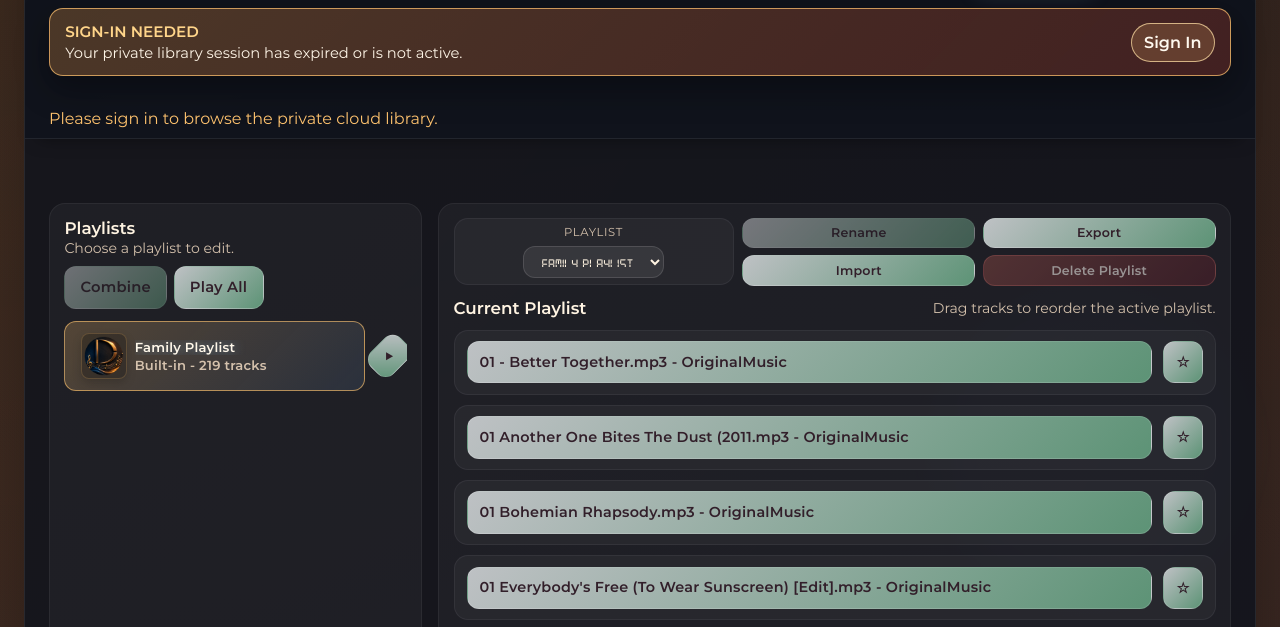
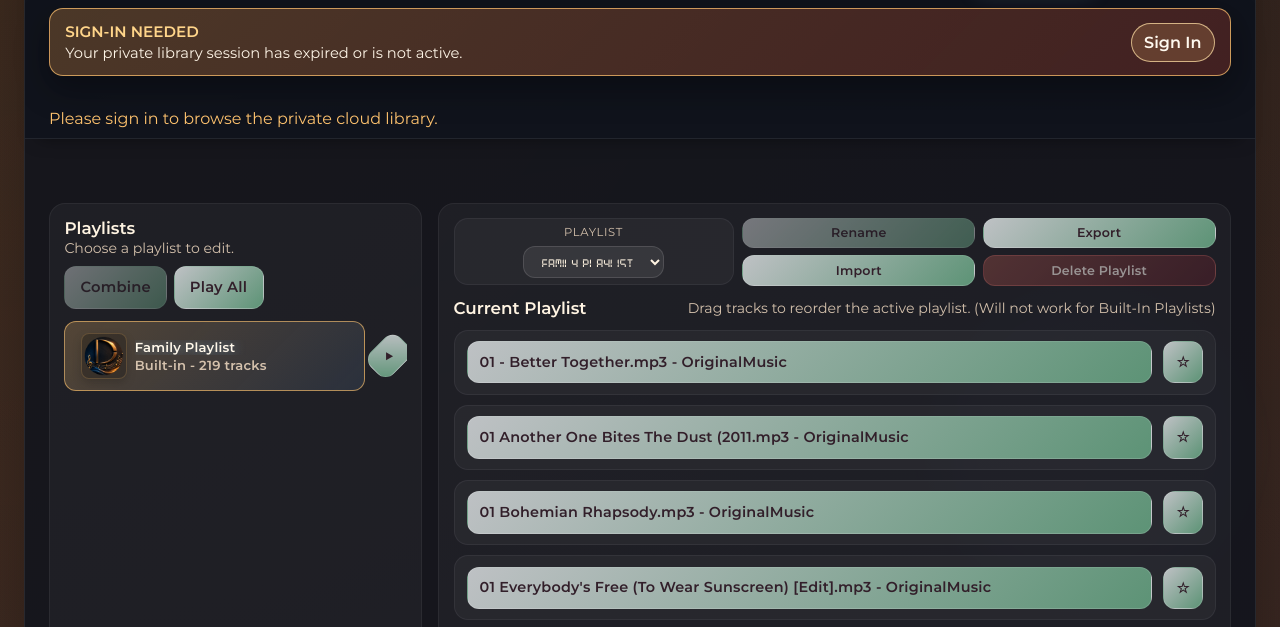
Before and after one commit to Vin-Stream/vin-impala, a plain HTML site: page songlist.html in a window 1280 px wide. Both pictures are taken after a click on the button "Playlists". Shown: the part 171-798 px from the top of the page. Drawn offline with Linux system fonts and the light colour scheme; no server answers.

Commit message:
feat: clarify playlist reordering instructions for built-in playlists

```diff
--- a/songlist.html
+++ b/songlist.html
@@ -96,7 +96,7 @@
             </section>
             <div class="playlist-panel-header">
               <h2>Current Playlist</h2>
-              <span class="playlist-panel-copy">Drag tracks to reorder the active playlist.</span>
+              <span class="playlist-panel-copy">Drag tracks to reorder the active playlist. (Will not work for Built-In Playlists)</span>
             </div>
             <ul id="song-list"></ul>
             <button type="button" id="playlist-expand-btn" class="playlist-expand-btn">Show Full Playlist</button>
```
